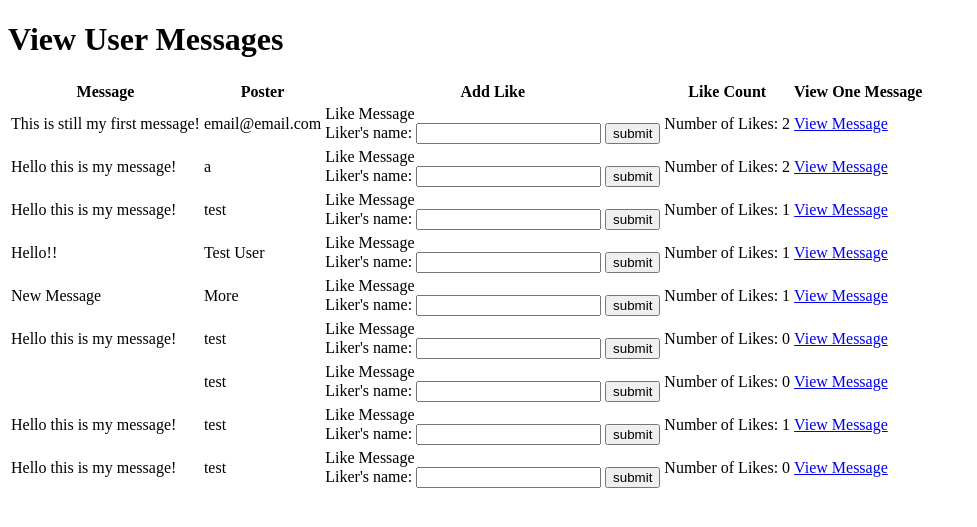
After one commit to MTaylorfullStack/pythonPEEPS, a Django app: page /all_mess in a window 1280 px wide. The commit adds this page. Shown: the top 527 px of the page, without its empty margins (0-977 px from the left). Run offline with Django 3.2, Linux system fonts and the light colour scheme; data comes from the database, SQL or seed files in the repository; both versions use the stored data as it was after the commit.

Commit message:
Added Likes

```diff
--- /dev/null
+++ b/user_project/goals.txt
@@ -0,0 +1,6 @@
+1) when a form is submitted, redirect to a new page s
+
+
+2) implemeting a like feature
+    I) many to many
+    II) count of likes
--- a/user_project/user_app/models.py
+++ b/user_project/user_app/models.py
@@ -8,6 +8,7 @@ class User(models.Model):
 class Message(models.Model):
     message = models.CharField(max_length=100)
     poster = models.ForeignKey(User, related_name='all_messages', on_delete = models.CASCADE)
+    users_who_liked = models.ManyToManyField(User, related_name='liked_messages')
     created_at = models.DateTimeField(auto_now_add=True)
     updated_at = models.DateTimeField(auto_now=True)
 
--- /dev/null
+++ b/user_project/user_app/static/style.css
@@ -0,0 +1,4 @@
+* {
+    font-family: sans-serif;
+    margin: 0pc auto;
+}
--- /dev/null
+++ b/user_project/user_app/templates/message.html
@@ -0,0 +1,37 @@
+<!DOCTYPE html>
+<html lang="en">
+<head>
+    <meta charset="UTF-8">
+    <meta name="viewport" content="width=device-width, initial-scale=1.0">
+    <title>All Messages</title>
+</head>
+<body>
+    <h1>View User Messages</h1>
+
+    <table>
+        <tr>
+            <th>Message</th>
+            <th>Poster</th>
+            <th>Add Like</th>
+            <th>Like Count</th>
+            <th>View One Message</th>
+        </tr>
+        {% for mess in all_mess %}
+        <tr>
+            <td>{{mess.message}}</td>
+            <td>{{mess.poster.email}}</td>
+            <td>Like Message
+                <form action="/add_like/{{mess.id}}" method=POST>
+                    {% csrf_token %}
+                    Liker's name: <input type="text" name='email'>
+                    <input type="submit" value=submit>
+                </form>
+            </td>
+            <td>Number of Likes: {{mess.users_who_liked.count}}</td>
+            <td><a href="view_mess/{{mess.id}}">View Message</a></td>
+        </tr>
+        {% endfor %}
+    </table>
+
+</body>
+</html>
--- a/user_project/user_app/urls.py
+++ b/user_project/user_app/urls.py
@@ -4,5 +4,9 @@ from . import views
 urlpatterns = [
     path('', views.index),
     path('process', views.process),
-    path('process_mess', views.mess)
+    path('process_mess', views.mess),
+    path('all_users', views.show_users),
+    path('all_mess', views.show_mess),
+    path("add_like/<int:id>", views.add_like),
+    path("view_mess/<int:id>", views.one_mess)
 ]
--- a/user_project/user_app/views.py
+++ b/user_project/user_app/views.py
@@ -4,11 +4,9 @@ from .models import *
 def index(request):
     print(request)
     print("You have landed on the home page")
-    context = {
-        'all_users': User.objects.all(),
-        'all_messages': Message.objects.all()
-    }
-    return render(request, "index.html", context)
+    return render(request, "index.html")
+
+# methods to CREATE
 
 def process(request):
     print("The user submitted a form!")
@@ -16,13 +14,35 @@ def process(request):
     print(request.POST['email'])
     new_user = User.objects.create(email=request.POST['email'], password=request.POST['password'])
     print(new_user)
-    return redirect('/')
+    return redirect('/all_users')
 
 def mess(request):
-    # post/create message
-    mess = Message.objects.create(message=request.POST['message'], poster=User.objects.filter(email=request.POST['email']))
+    mess = Message.objects.create(message=request.POST['message'], poster=User.objects.get(email=request.POST['email']))
     print(mess)
-    return redirect('/')
+    return redirect('/all_mess')
+
+def add_like(request, id):
+    liked_mess = Message.objects.get(id=id)
+    users_who_liked = User.objects.get(email=request.POST['email'])
+    liked_mess.users_who_liked.add(users_who_liked)
+    return redirect('/all_mess')
+
+# methods render templates
+def one_mess(request, id):
+    context = {
+        'one_mess': Message.objects.get(id=id)
+    }
+    return render(request, 'one.html', context)
 
 
-# Create your views here.
+def show_users(request):
+    context = {
+        'all_users': User.objects.all()
+    }
+    return render(request, 'users.html', context)
+
+def show_mess(request):
+    context = {
+        'all_mess': Message.objects.all()
+    }
+    return render(request, 'message.html', context)
```
Also changed, not shown: user_project/user_app/templates/index.html (+2 -27 lines), user_project/user_app/templates/one.html (added, +13 -0 lines), user_project/user_app/templates/users.html (added, +25 -0 lines), user_project/db.sqlite3, user_project/user_app/migrations/0003_message_users_who_liked.py (added), 1 other file.
